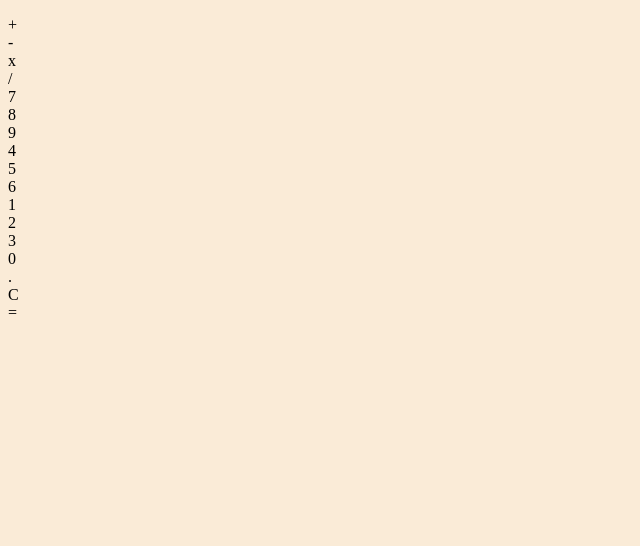
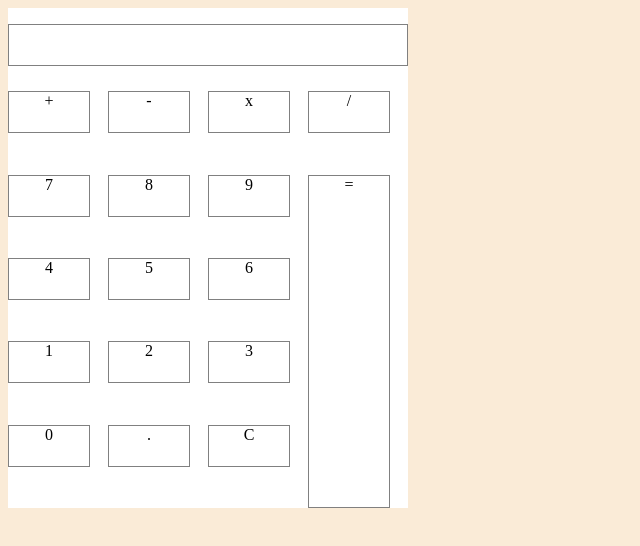
Before and after one commit to nithipramesti/Simple-Calculator, a plain HTML site: page index.html in a window 1280 px wide. Shown: the whole page, without its empty margins (0-640 px from the left). Drawn offline with Linux system fonts and the light colour scheme.

Commit message:
first styling, and logic is working

```diff
--- a/CSS/style.scss
+++ b/CSS/style.scss
@@ -1,3 +1,33 @@
 body{
     background-color: antiquewhite;
+
+    main{
+        background-color: #fff;
+        width: 400px;
+        height: 500px;
+        display: grid;
+        grid-template-columns: repeat(4, 1fr);
+        grid-template-rows: repeat(6,1fr);
+
+        .button-operation, .button-number{
+            width: 80px;
+            height: 40px;
+            border: 1px solid grey;
+            text-align: center;
+        }
+
+        .screen{
+            grid-column: span 4;
+            height: 40px;
+            border: 1px solid grey;
+        }
+
+        .getResult{
+            grid-row: 3/7;
+            grid-column: 4/5;
+            border: 1px solid grey;
+            width: 80px;
+            text-align: center;
+        }
+    }
 }
--- a/index.html
+++ b/index.html
@@ -11,30 +11,30 @@
     <!-- Calculator container -->
     <main>
         <!-- Input/Output screen -->
-        <p class="screen"></p>
+        <p class="screen columns-span-4"></p>
 
         <!-- Mathematics operator -->
-        <div class="plus">+</div>
-        <div class="minus">-</div>
-        <div class="times">x</div>
-        <div class="divide">/</div>
+        <div class="plus button-operation column-span-1">+</div>
+        <div class="minus button-operation column-span-1">-</div>
+        <div class="times button-operation column-span-1">x</div>
+        <div class="divide button-operation column-span-1">/</div>
 
         <!-- Number, decimal and deletion button -->
-        <div class="7">7</div>
-        <div class="8">8</div>
-        <div class="9">9</div>
-        <div class="4">4</div>
-        <div class="5">5</div>
-        <div class="6">6</div>
-        <div class="1">1</div>
-        <div class="2">2</div>
-        <div class="3">3</div>
-        <div class="0">0</div>
-        <div class="decimal">.</div>
-        <div class="delete">C</div>
+        <div class="7 button-number column-span-1">7</div>
+        <div class="8 button-number column-span-1">8</div>
+        <div class="9 button-number column-span-1">9</div>
+        <div class="4 button-number column-span-1">4</div>
+        <div class="5 button-number column-span-1">5</div>
+        <div class="6 button-number column-span-1">6</div>
+        <div class="1 button-number column-span-1">1</div>
+        <div class="2 button-number column-span-1">2</div>
+        <div class="3 button-number column-span-1">3</div>
+        <div class="0 button-number column-span-1">0</div>
+        <div class="decimal button-number column-span-1">.</div>
+        <div class="delete button-number column-span-1">C</div>
 
         <!-- Get result button -->
-        <div class="getResult">=</div>
+        <div class="getResult row-1-4">=</div>
 
     </main>
 </body>
--- /dev/null
+++ b/index.js
@@ -0,0 +1,29 @@
+let input = ['11','+','2','+','4','x','3','-','1','+','13','-','5','x','3','+','8','/','2']
+
+for (var i=0; i<input.length; i+=2) {
+    input[i]=Number(input[i])
+}
+
+for (var i=1; i<input.length; i+=2) {
+
+    if(input[i]=='x') {
+        input[i-1]*=input[i+1]
+        input.splice(i,2)
+    } else if(input[i]=='/') {
+        input[i-1]/=input[i+1]
+        input.splice(i,2)
+    }
+}
+
+let result = input[0]
+
+for (var i=1; i<input.length; i+=2) {
+    if (input[i]=='+'){
+        result += input[i+1]
+    } else if (input[i]=='-'){
+        result -= input[i+1]
+    }
+}
+
+console.log(input);
+console.log(result);
```
Also changed, not shown: CSS/style.css, 1 other file.
